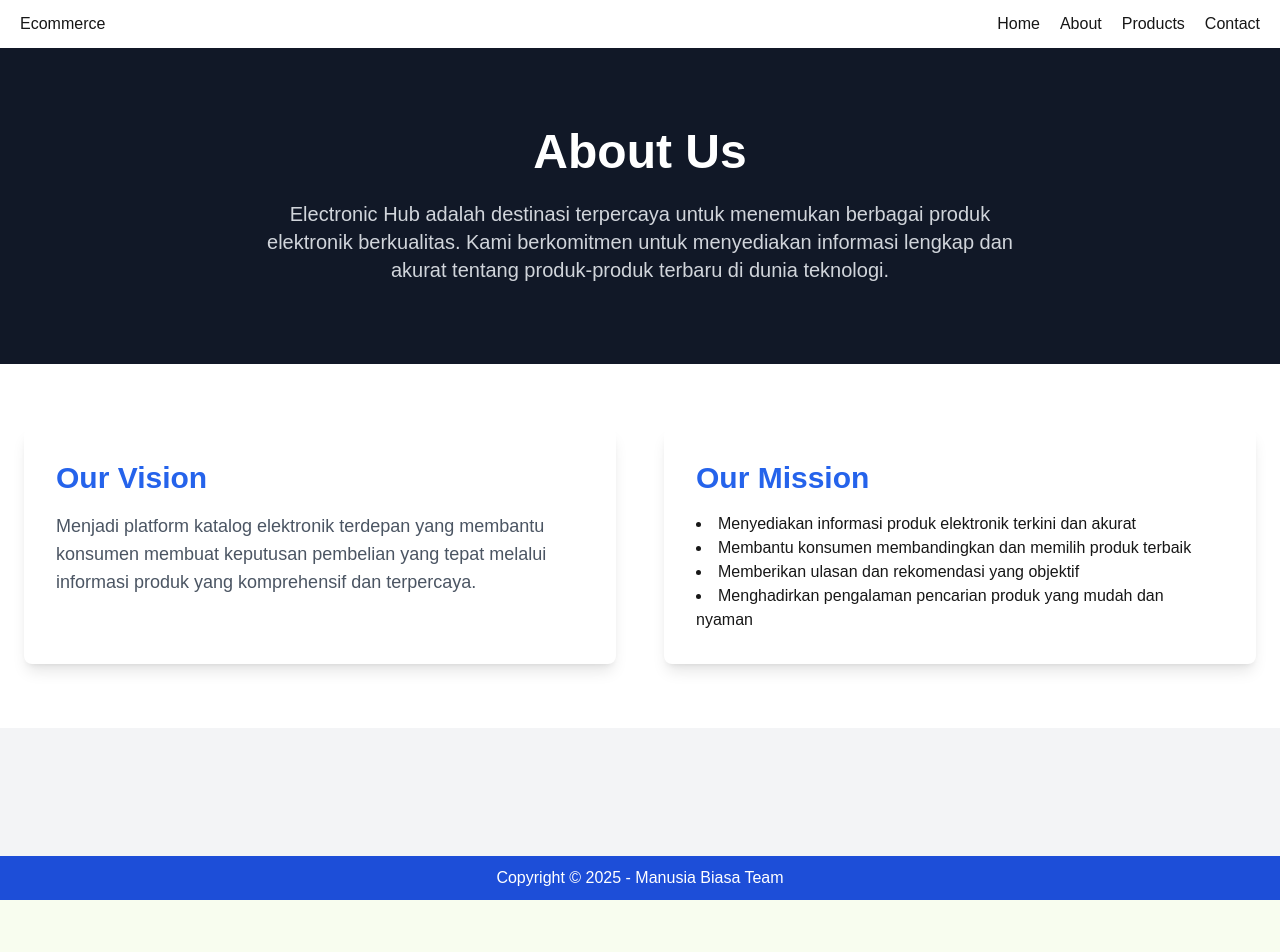
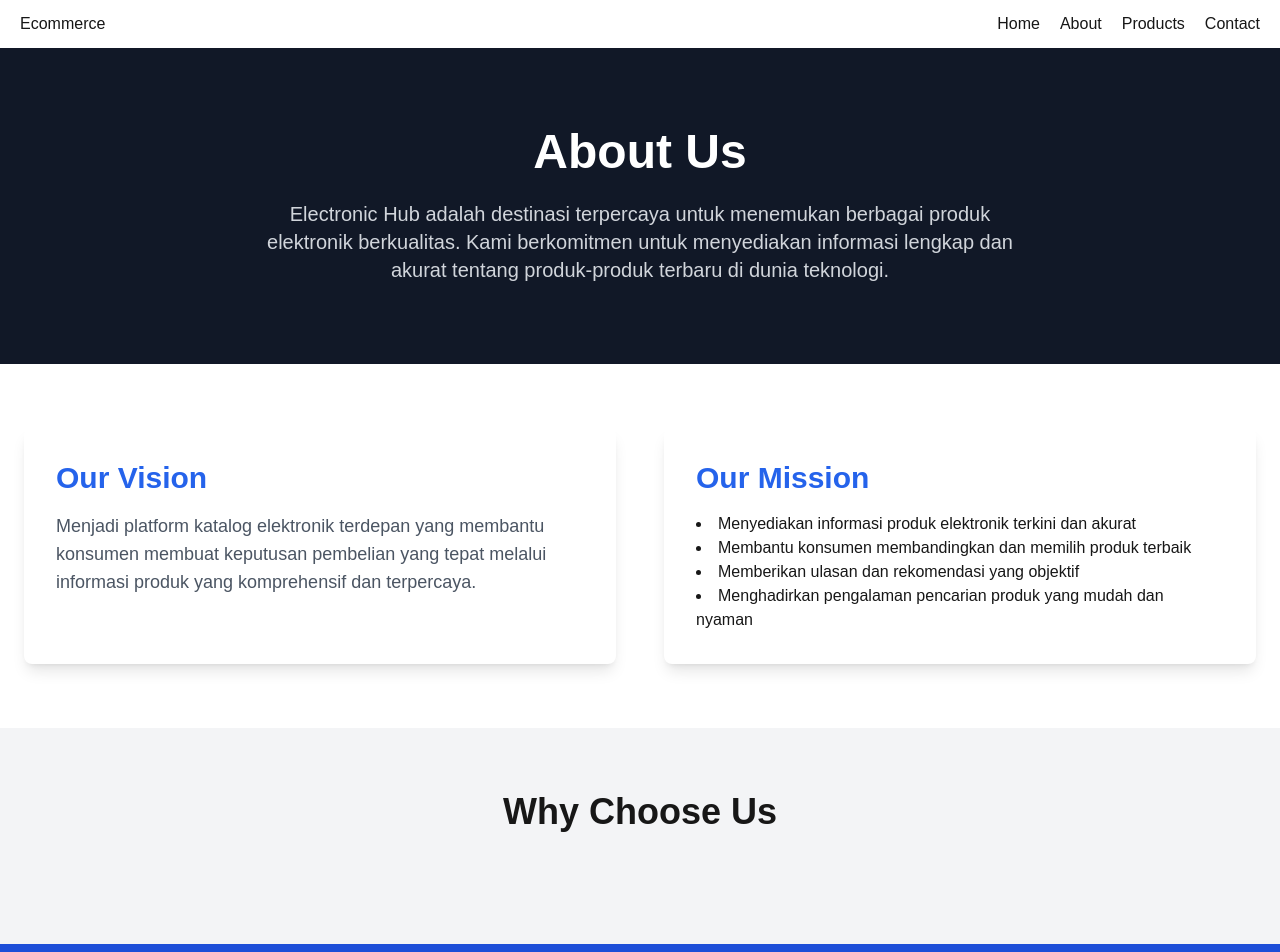
Before and after one commit to Deoca27/manusia-biasa, a Next.js app: page /about in a window 1280 px wide. Shown: the top 952 px of the page. Before the commit the page ends 900 px from the top, so only its background shows below. Built offline with nearby package versions, Linux system fonts and the light colour scheme.

Commit message:
rendika : membuat wadah terpusat dengan judul besar bertuliskan "Why Choose Us.

```diff
--- a/app/about/page.tsx
+++ b/app/about/page.tsx
@@ -33,6 +33,9 @@ export default function AboutPage() {
                 </div>
             </div>
             <div className="bg-gray-100 py-16 px-6">
+            <div className="container mx-auto">
+            <h2 className="text-4xl font-bold mb-12 text-center">Why Choose Us</h2>
+            </div>
             </div>
         </>
     );
```
